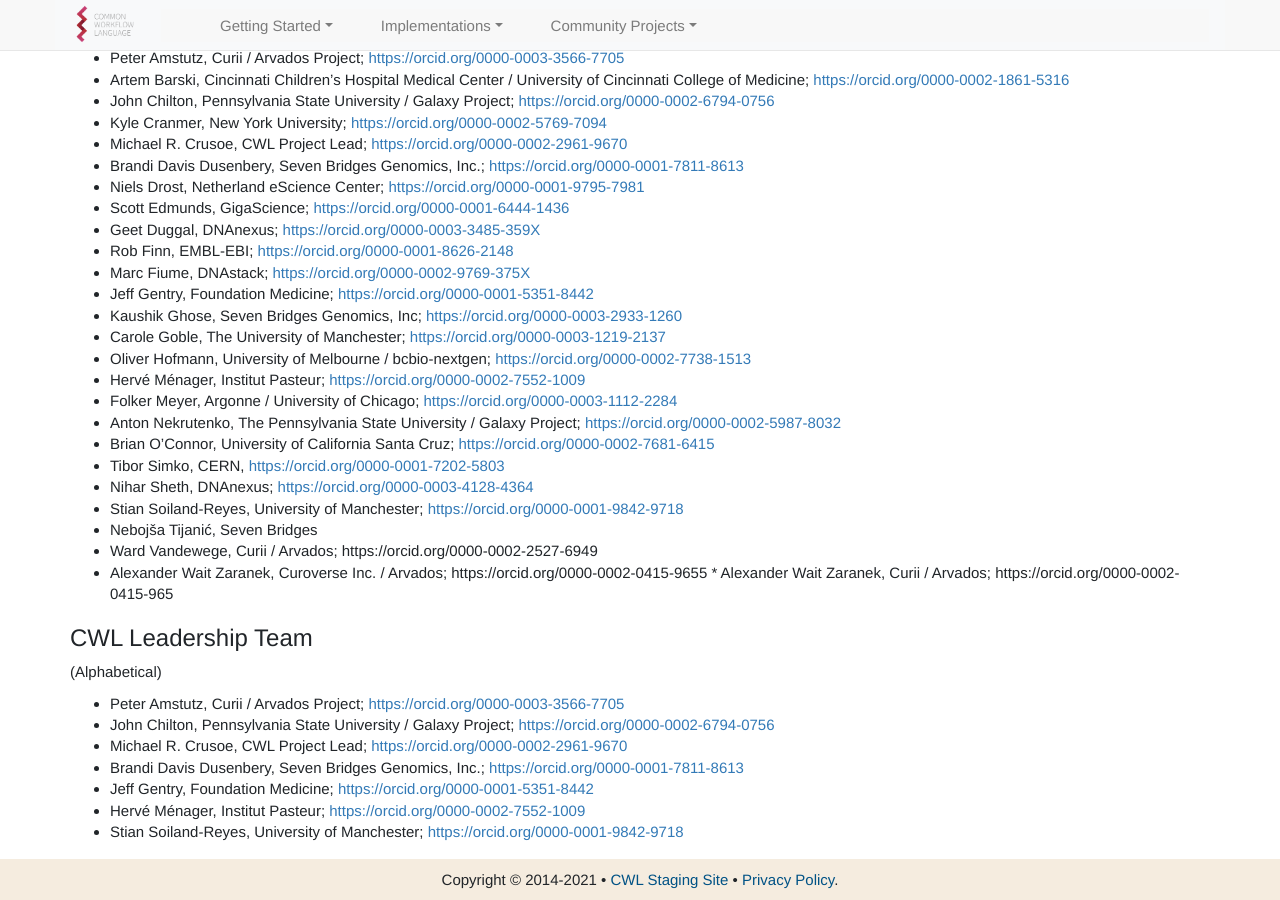
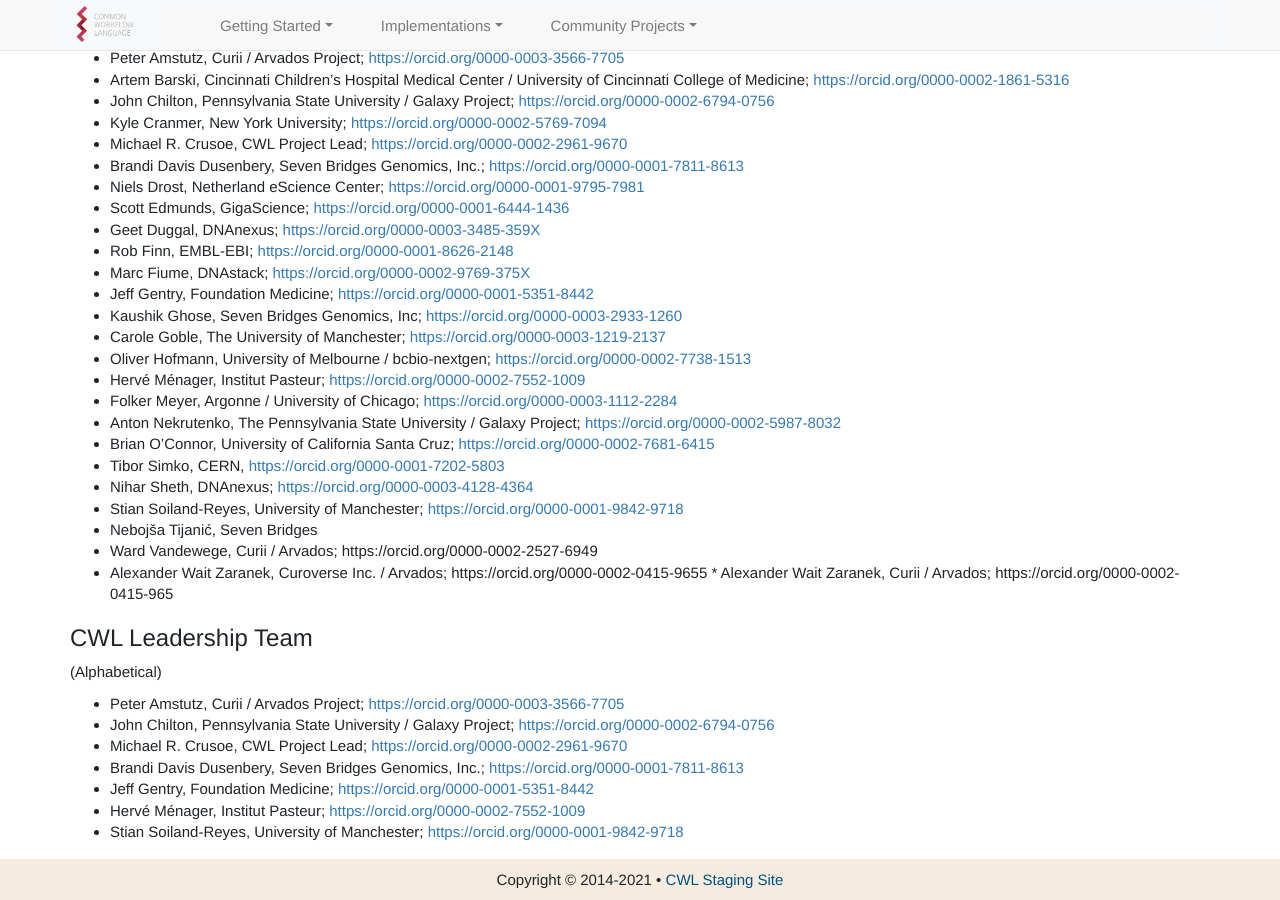
Before and after one commit to common-workflow-language/cwl-website, a Jekyll site: the page built from content/index.md, in a window 1280 px wide and 900 px high, scrolled down 6642 px. Built offline with Jekyll 4.4.1, drawn with Linux system fonts in a browser that asks for light colours; comment, search, counter and statistics services are not loaded.

Commit message:
Remove Privacy Policy link from footer

```diff
--- a/content/_includes/footer.html
+++ b/content/_includes/footer.html
@@ -2,7 +2,7 @@
 <div class="container">
   <div class="row">
     <div class="col-xs-12 footer-text">
-    	<p>Copyright © 2014-{{ site.time | date: '%Y' }} <span>•</span> <a href="{{ site.url}}{{ site.baseurl }}">{{ site.title }}</a> <span>•</span> <a href="{{"privacy" | absolute_url }}">Privacy Policy</a>.</p>
+    	<p>Copyright © 2014-{{ site.time | date: '%Y' }} <span>•</span> <a href="{{ site.url}}{{ site.baseurl }}">{{ site.title }}</a></p>
     </div>
   </div>
 </div>
```
